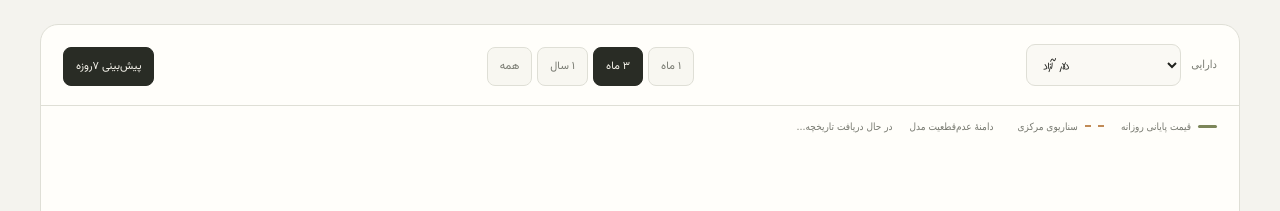
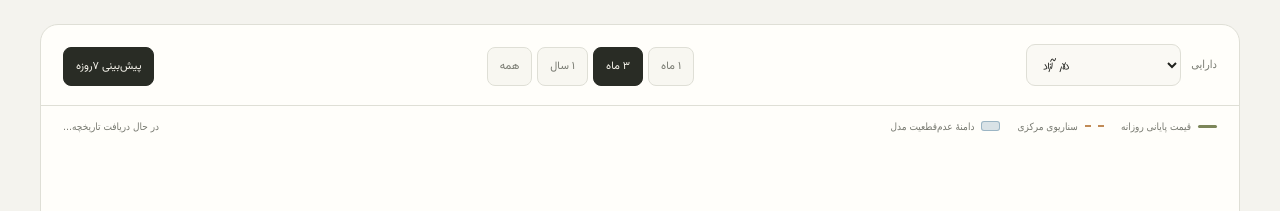
Before and after one commit to Amir-Studio/dollar, a website: page index.html in a window 1280 px wide. Shown: the part 1573-1784 px from the top of the page. Drawn offline with nearby package versions, Linux system fonts and the light colour scheme; files whose address does not match are found by name; a web font is replaced by a local one.

Commit message:
Style forecast uncertainty band legend

```diff
--- a/assets/site.css
+++ b/assets/site.css
@@ -127,3 +127,6 @@ html[dir="rtl"] .hero-meta .big{
 .chart-source{display:flex;justify-content:space-between;gap:12px;flex-wrap:wrap;padding:14px 21px;font-size:10px;color:var(--muted)}.chart-source strong{color:var(--ink)}.chart-source a{color:#596344;text-decoration:underline;text-underline-offset:3px}
 @media(max-width:760px){.chart-toolbar{align-items:stretch;flex-direction:column;padding:16px}.chart-asset-wrap{justify-content:space-between}.chart-ranges{display:grid;grid-template-columns:repeat(4,minmax(0,1fr))}.chart-ranges button{padding:10px 4px}.forecast-toggle{width:100%}.chart-stats{grid-template-columns:repeat(2,minmax(0,1fr))}.chart-key{gap:10px;padding:14px 15px 0}.history-chart-wrap{padding:6px 4px 0}}
 @media(max-width:420px){.chart-stats article{padding:13px 11px}.chart-stats strong{font-size:12px}.chart-stats span,.chart-stats small{font-size:9px}.chart-source{flex-direction:column}}
+
+.key-band{display:inline-block;width:19px;height:10px;border-radius:3px;background:rgba(105,145,170,.25);border:1px solid rgba(105,145,170,.55)}
+#historyStatus{margin-right:auto}
```
